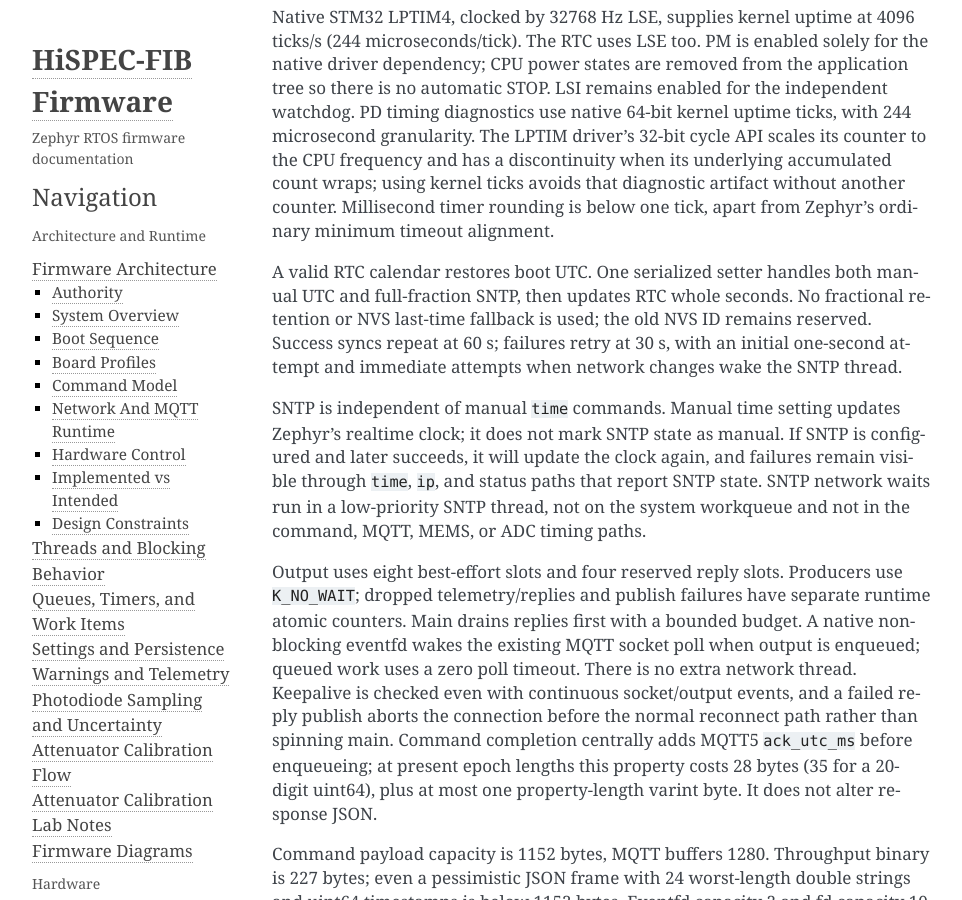
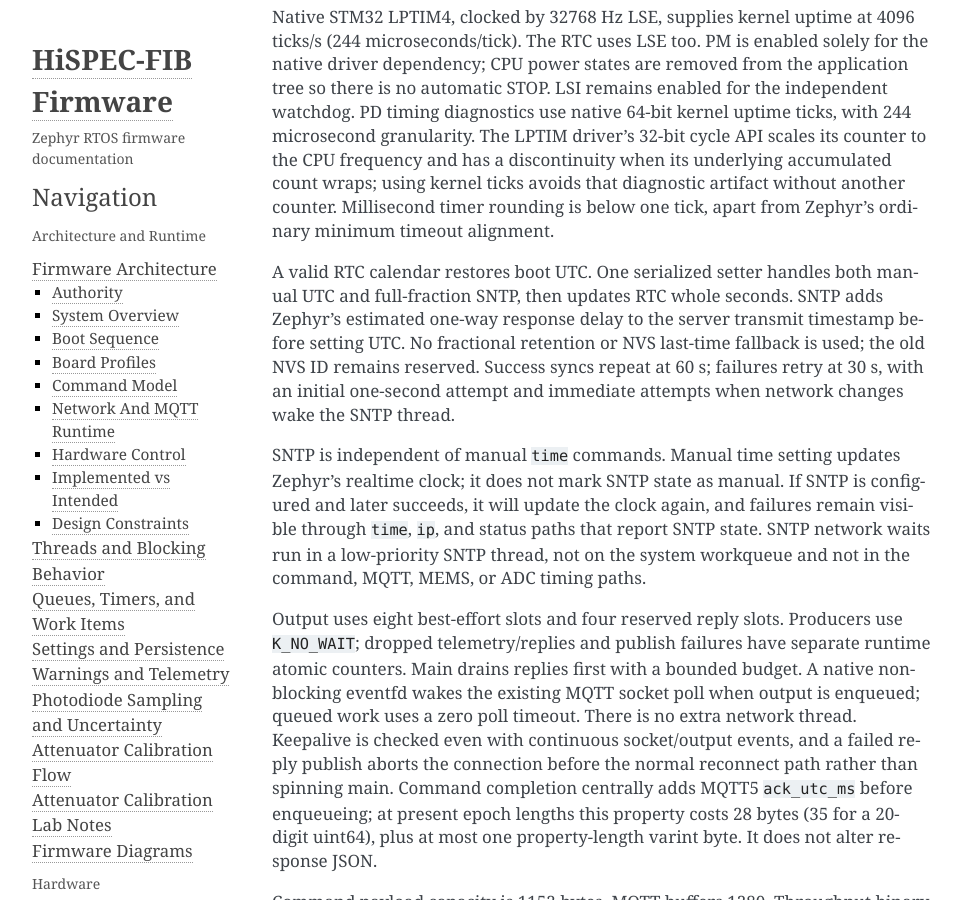
Before and after one commit to COO-Utilities/hispec-tib, a Sphinx documentation site: the page built from doc/architecture.md, in a window 1280 px wide and 900 px high, scrolled down 5075 px. Shown: the whole window, without its empty margins (148-1110 px from the left). Built offline with Sphinx 7.4.7, drawn with Linux system fonts in a browser that asks for light colours.

Commit message:
Compensate SNTP server time for response delay

```diff
--- a/doc/architecture.md
+++ b/doc/architecture.md
@@ -213,8 +213,10 @@
 tick, apart from Zephyr's ordinary minimum timeout alignment.
 
 A valid RTC calendar restores boot UTC. One serialized setter handles both manual
-UTC and full-fraction SNTP, then updates RTC whole seconds. No fractional retention
-or NVS last-time fallback is used; the old NVS ID remains reserved. Success syncs
+UTC and full-fraction SNTP, then updates RTC whole seconds. SNTP adds Zephyr's
+estimated one-way response delay to the server transmit timestamp before setting
+UTC. No fractional retention or NVS last-time fallback is used; the old NVS ID
+remains reserved. Success syncs
 repeat at 60 s; failures retry at 30 s, with an initial one-second attempt and
 immediate attempts when network changes wake the SNTP thread.
 
```
Also changed, not shown: doc/commands.md (+2 -1 lines), 1 other file.
